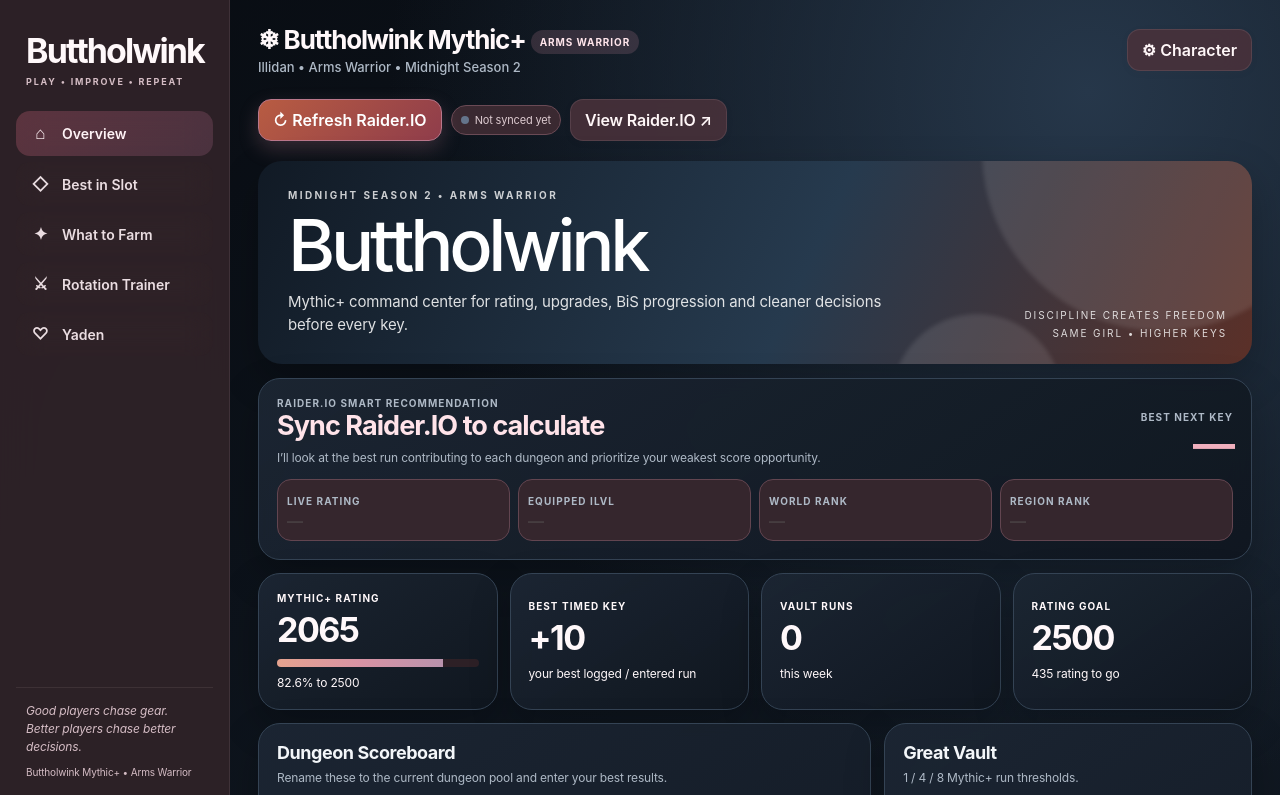
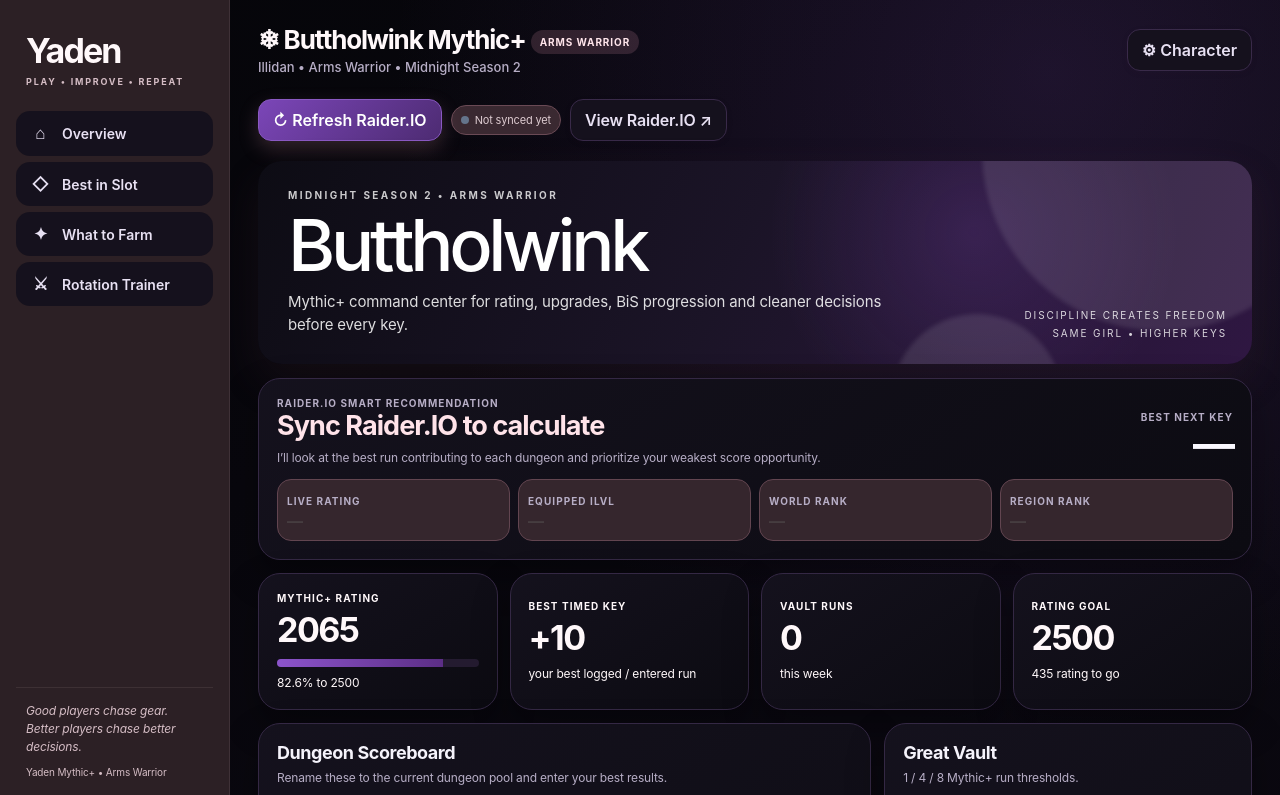
Before and after one commit to wr3never/buttholwink-mythic-plus-dashboard, a website: page index.html in a window 1280 px wide. Shown: the top 795 px of the page. Drawn offline with Linux system fonts and the light colour scheme.

Commit message:
Add files via upload

```diff
--- a/index.html
+++ b/index.html
@@ -226,40 +226,101 @@ input,select{background:#34242b;color:#fff8fa;border-color:#674955}input:focus,s
 
 </style>
 
-<style id="jaden-theme">
+
+
+<style id="yaden-purple-theme">
 :root{
- --bg:#0b1017!important;--panel:#151c26!important;--panel2:#1b2531!important;
- --text:#f3f6f9!important;--muted:#98a6b8!important;--line:#2c3948!important;
- --salmon:#b85c42!important;--lavender:#3d536d!important;--cream:#d8d1c7!important;
- --amber:#c67a22!important;--berry:#8f3d4b!important;--berryDeep:#542630!important;
- --ink:#f3f6f9!important;--white:#151c26!important;
+  --bg:#07070c!important;
+  --panel:#11111a!important;
+  --panel2:#171422!important;
+  --text:#f5f3fb!important;
+  --muted:#aaa2bd!important;
+  --line:#312842!important;
+  --salmon:#8d4d88!important;
+  --lavender:#7550b3!important;
+  --cream:#ddd7e8!important;
+  --amber:#9d63e6!important;
+  --berry:#5d2f7a!important;
+  --berryDeep:#261431!important;
+  --ink:#f5f3fb!important;
+  --white:#11111a!important;
 }
-body{background:radial-gradient(circle at 85% 5%,#26374a 0,transparent 34%),linear-gradient(145deg,#080c12,#111923 55%,#0a0e14)!important;color:var(--text)!important}
-.sidebar{background:linear-gradient(180deg,#111923,#0a0f16)!important;border-color:#293544!important}
-.brandMark,.hero h1{letter-spacing:-.04em}.navbtn.active{background:linear-gradient(135deg,#8f3d4b,#542630)!important;color:white!important}
-.card,.hero,.sideCard,.arena,.modalbox{background:linear-gradient(145deg,rgba(28,38,51,.96),rgba(16,23,32,.98))!important;border-color:#344354!important;box-shadow:0 16px 40px rgba(0,0,0,.24)!important}
-.hero{background:linear-gradient(115deg,#111a25 0%,#263a4e 55%,#5b3028 100%)!important}
-.btn.primary{background:linear-gradient(135deg,#b85c42,#8f3d4b)!important;color:#fff!important}
-.stat:nth-child(1){background:linear-gradient(145deg,#45262b,#221a20)!important}
-.stat:nth-child(2){background:linear-gradient(145deg,#26394c,#19232f)!important}
-.stat:nth-child(3){background:linear-gradient(145deg,#323b46,#1d252e)!important}
-.stat:nth-child(4){background:linear-gradient(145deg,#7a4719,#3c2918)!important}
-.small,.note,.sub,.recReason{color:#aeb9c6!important}
-input,select,textarea{background:#0d141d!important;color:#f4f6f8!important;border-color:#344354!important}
-table th{color:#aeb9c6!important} table td{border-color:#2b3745!important}
+html,body{
+  background:
+    radial-gradient(circle at 82% 4%, rgba(106,61,154,.22), transparent 32%),
+    radial-gradient(circle at 18% 100%, rgba(72,34,105,.18), transparent 34%),
+    linear-gradient(145deg,#050509 0%,#0b0911 48%,#09070d 100%)!important;
+  color:var(--text)!important;
+}
+.sidebar{
+  background:linear-gradient(180deg,#0d0b13 0%,#09070d 100%)!important;
+  border-color:#2a2038!important;
+}
+.navbtn{
+  color:#c9c0d8!important;
+}
+.navbtn.active{
+  background:linear-gradient(135deg,#6d3da0,#35204f)!important;
+  color:#fff!important;
+  box-shadow:0 8px 24px rgba(103,58,148,.22)!important;
+}
+.card,.sideCard,.arena,.modalbox{
+  background:linear-gradient(145deg,rgba(21,18,30,.97),rgba(12,11,18,.99))!important;
+  border-color:#342844!important;
+  box-shadow:0 16px 38px rgba(0,0,0,.32)!important;
+}
+.hero{
+  background:
+    radial-gradient(circle at 72% 35%,rgba(134,77,191,.22),transparent 28%),
+    linear-gradient(115deg,#0d0c14 0%,#1b1427 48%,#2f1742 100%)!important;
+  border-color:#463157!important;
+}
+.hero h1,.brandMark,.val,.nextKeyLevel{
+  color:#faf8ff!important;
+}
+.btn.primary{
+  background:linear-gradient(135deg,#7b46b8,#4d2b72)!important;
+  color:#fff!important;
+  border-color:#8a59c2!important;
+}
+.btn{
+  background:#15111d!important;
+  color:#e8e1f3!important;
+  border-color:#392a49!important;
+}
+.stat:nth-child(1){background:linear-gradient(145deg,#26162f,#140f19)!important}
+.stat:nth-child(2){background:linear-gradient(145deg,#22192f,#121019)!important}
+.stat:nth-child(3){background:linear-gradient(145deg,#191824,#101018)!important}
+.stat:nth-child(4){background:linear-gradient(145deg,#321a42,#17101f)!important}
+.stat:nth-child(5){background:linear-gradient(145deg,#2a1734,#140e19)!important}
+.small,.note,.sub,.recReason,.eyebrow{
+  color:#b7aec6!important;
+}
+input,select,textarea{
+  background:#0b0910!important;
+  color:#f3eef8!important;
+  border-color:#3b2c4c!important;
+}
+table th{color:#b7aec6!important}
+table td{border-color:#2a2235!important}
+.progress{background:#241b30!important}
+.progress>div{background:linear-gradient(90deg,#8c54cb,#5c2e86)!important}
+.rioStatus.live .rioDot{background:#9b6be0!important}
+a{color:#b98cec}
 </style>
+
 </head>
 <body>
 <aside class="shellSidebar">
- <div class="brandLock"><div class="brandTitle">Buttholwink</div><div class="brandTag">Play • Improve • Repeat</div></div>
+ <div class="brandLock"><div class="brandTitle">Yaden</div><div class="brandTag">Play • Improve • Repeat</div></div>
  <nav class="sideNav">
   <button class="btn tabbtn active" onclick="tab('dash',this)"><span class="navIcon">⌂</span>Overview</button>
   <button class="btn tabbtn" onclick="tab('bis',this)"><span class="navIcon">◇</span>Best in Slot</button>
   <button class="btn tabbtn" onclick="tab('farm',this)"><span class="navIcon">✦</span>What to Farm</button>
   <button class="btn tabbtn" onclick="tab('train',this)"><span class="navIcon">⚔</span>Rotation Trainer</button>
-  <button class="btn tabbtn" onclick="tab('yaden',this)"><span class="navIcon">♡</span>Yaden</button>
+
  </nav>
- <div class="sideFoot"><div class="sideQuote">Good players chase gear. Better players chase better decisions.</div><div class="sideMini">Buttholwink Mythic+ • Arms Warrior</div></div>
+ <div class="sideFoot"><div class="sideQuote">Good players chase gear. Better players chase better decisions.</div><div class="sideMini">Yaden Mythic+ • Arms Warrior</div></div>
 </aside>
 <div class="app">
  <div class="top">
@@ -276,7 +337,7 @@ table th{color:#aeb9c6!important} table td{border-color:#2b3745!important}
   <button class="btn tabbtn active" onclick="tab('dash',this)">📊 Dashboard</button>
   <button class="btn tabbtn" onclick="tab('bis',this)">🛡 Best in Slot</button>
   <button class="btn tabbtn" onclick="tab('train',this)">⚔ Top-DPS Rotation Trainer</button>
-  <button class="btn tabbtn" onclick="tab('yaden',this)">♡ Yaden</button>
+
  </div>
 
  <section id="dash" class="tab active">
@@ -358,14 +419,7 @@ table th{color:#aeb9c6!important} table td{border-color:#2b3745!important}
   </div>
  </section>
 
- <section id="yaden" class="tab">
-  <div class="card yadenCard">
-   <div>
-    <div class="yadenHeart">♡</div>
-    <div class="yadenMsg">ILY JADEN</div>
-   </div>
-  </div>
- </section>
+
 
  <section id="train" class="tab">
   <div class="hero" style="margin-bottom:14px"><div><div class="eyebrow">SLAYER • ARMS WARRIOR</div><h1>Arms Rotation Trainer</h1><p>Priority practice built around Buttholwink's uploaded Slayer talent setup.</p></div><div class="heroTag">STAY ON TARGET<br>KEEP COOLDOWNS ROLLING</div></div>
```
Also changed, not shown: README.md.
